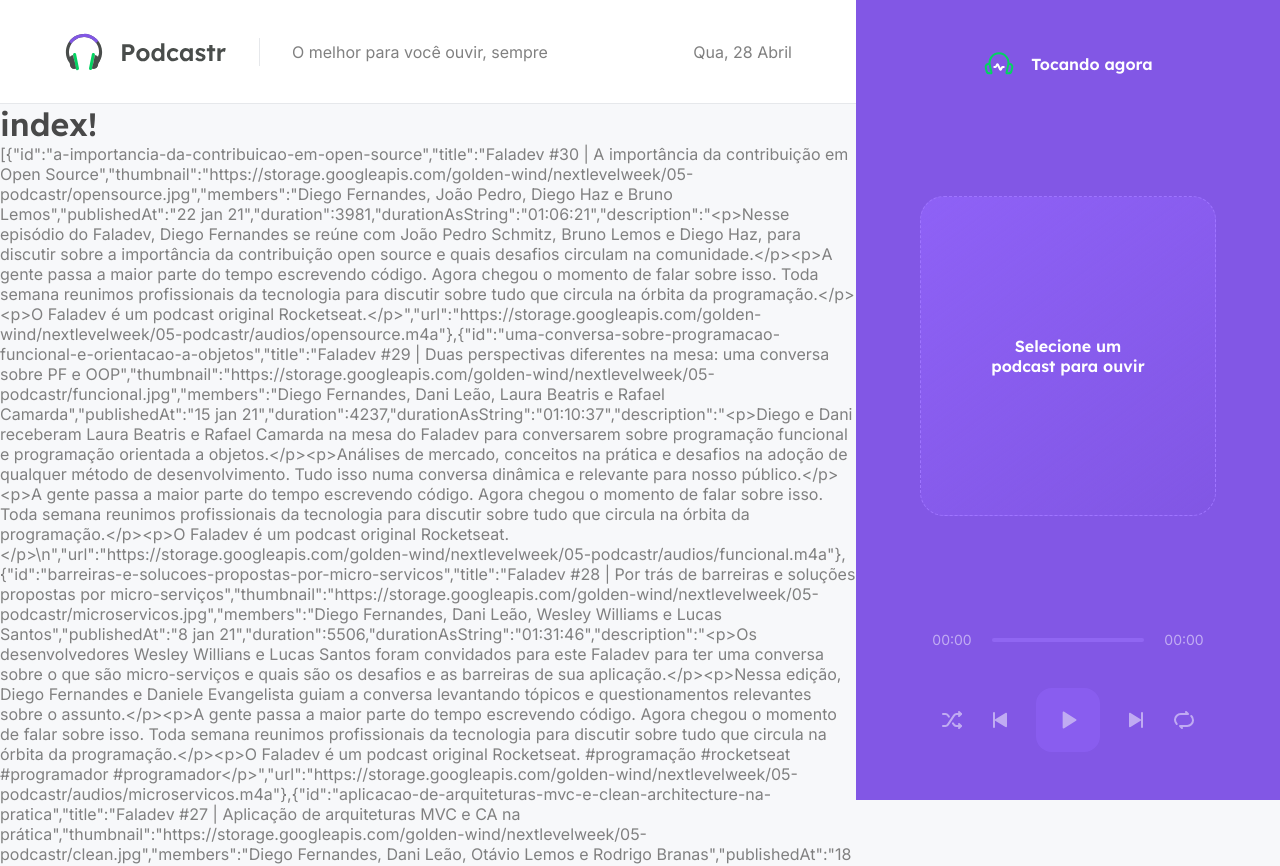
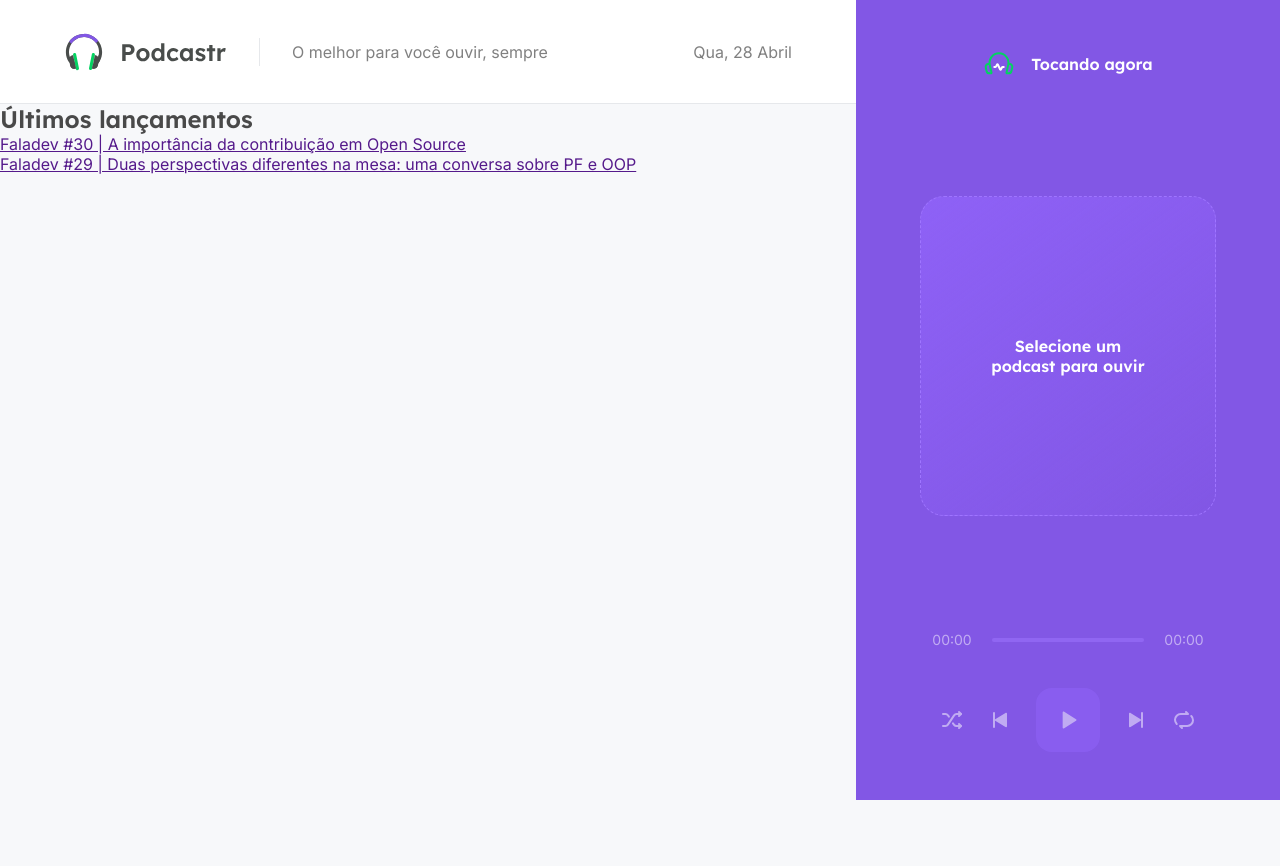
Before and after one commit to jmfantin2/nlw-5-react, a Next.js app: page / in a window 1280 px wide. Shown: the top 866 px of the page. After the commit the page ends 800 px from the top, so only its background shows below. Built offline with nearby package versions, Linux system fonts and the light colour scheme; data requests are answered from the project's data file.

Commit message:
latestEpisodes and allEpisodes diff

```diff
--- a/src/pages/index.tsx
+++ b/src/pages/index.tsx
@@ -5,27 +5,41 @@
 import { api } from '../services/api';
 import { convertDurationToTimeString } from '../utils/convertDurationToTimeString';
 
+import styles from './home.module.scss';
+
 type Episode = {
   id: string;
+  url: string;
   title: string;
+  members: string;
+  duration: number;
   thumbnail: string;
   description: string;
-  members: string;
-  duration: number;
+  publishedAt: string;
   durationAsString: string;
-  url: string;
-  publishedAr: string;
 }
 
 type HomeProps = {
-  episodes: Episode[];
+  latestEpisodes: Episode[];
+  allEpisodes: Episode[];
 }
 
-export default function Home(props: HomeProps) {
+export default function Home({latestEpisodes, allEpisodes}: HomeProps) {
   return (
-    <div>
-      <h1>index!</h1>
-      <p>{JSON.stringify(props.episodes)}</p>
+    <div className={styles.homepage}>
+      <section className={styles.latestEpisodes}>
+        <h2>Últimos lançamentos</h2>
+        <ul>
+          {latestEpisodes.map(episode => {
+            return (
+              <li key={episode.id}>
+                <a href="">{episode.title}</a>
+              </li>
+            );
+          })}
+        </ul>
+      </section>
+      <section className={styles.allEpisodes}/>
     </div>
   );
 }
@@ -46,21 +60,25 @@
   const episodes = data.map(episode => {
     return {
       id: episode.id,
+      url: episode.file.url,
       title: episode.title,
+      members: episode.members,
+      duration: Number(episode.file.duration),
       thumbnail: episode.thumbnail,
-      members: episode.members,
+      description: episode.description,
       publishedAt: format(parseISO(episode.published_at),'d MMM yy',{locale: ptBR}),
-      duration: Number(episode.file.duration),
       durationAsString: convertDurationToTimeString(Number(episode.file.duration)),
-      description: episode.description,
-      url: episode.file.url
     };
   })
+
+  const latestEpisodes = episodes.slice(0,2);
+  const allEpisodes = episodes.slice(2, episodes.length);
 
   /* Make the data available at your own terms */
   return {
     props: {
-      episodes,
+      latestEpisodes,
+      allEpisodes
     },
     revalidate: 60 * 60 * 8 //in seconds
     // generates a new version of the page every 8 hours
```
Also changed, not shown: src/pages/home.module.scss (added).
